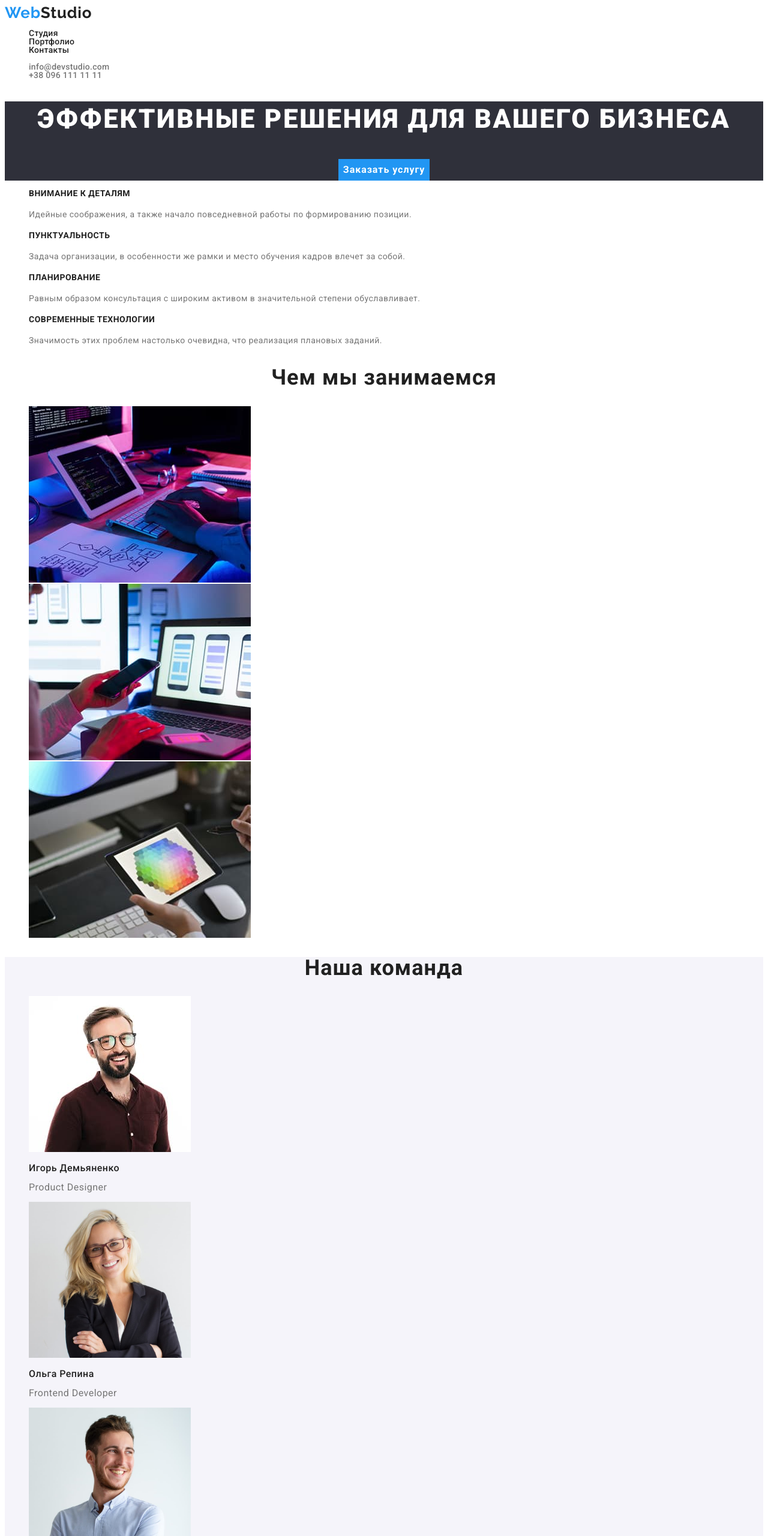
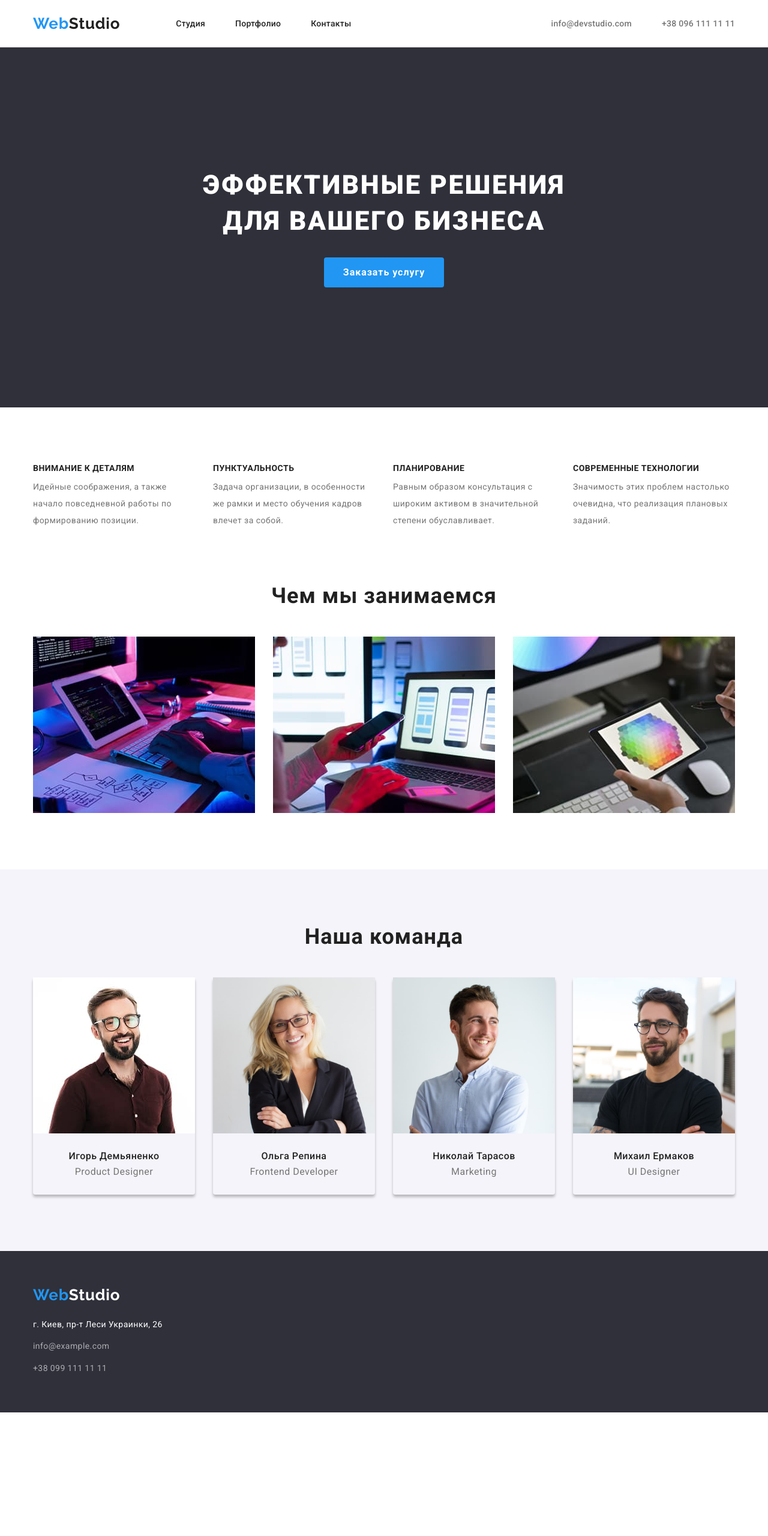
Before and after one commit to romanramkovich/goit-markup-hw-03, a plain HTML site: page index.html in a window 1280 px wide. Shown: the top 2560 px of the page at 60% size. After the commit the page ends 2354 px from the top, so only its background shows below. Drawn offline with nearby package versions, Linux system fonts and the light colour scheme.

Commit message:
Flex-box

```diff
--- a/css/style.css
+++ b/css/style.css
@@ -5,6 +5,10 @@
   --white-color: #ffffff;
   --grey-color: #f5f4fa;
   --dark-bg-color: #2f303a;
+
+  --shadow: 0px 4px 4px rgba(0, 0, 0, 0.25);
+
+  --primary-margin: 94px;
 }
 
 body {
@@ -15,33 +19,53 @@ body {
   line-height: 1;
 }
 
+h1,
+h2,
+h3,
+h4,
+h5,
+h6,
+p,
+ul {
+  margin: 0;
+}
+
+img {
+  display: block;
+  max-width: 100%;
+}
+
 .list {
   list-style: none;
-}
-
-.hero-title {
-  color: var(--white-color);
-  font-size: 44px;
-  font-weight: 900;
-  letter-spacing: 0.06em;
-  line-height: 1.36;
-
-  text-transform: uppercase;
+  padding: 0;
 }
 
 a {
   text-decoration: none;
 }
 
+.conteiner {
+  width: 1200px;
+  padding-left: 15px;
+  padding-right: 15px;
+  margin-right: auto;
+  margin-left: auto;
+}
+
 /* Header */
-
+.page-header {
+  border-bottom: 1px solid #ececec;
+}
 /* logo */
 .logo {
+  display: inline-block;
+
   font-family: Raleway, sans-serif;
 
   font-size: 26px;
   font-weight: 700;
   letter-spacing: 0.03em;
+  line-height: 100%;
   color: var(--accent-color);
 }
 
@@ -49,14 +73,35 @@ a {
   color: var(--primary-text-color);
 }
 
-/* Site anv */
-.nav {
+/* Site nav */
+.main-nav {
+  display: flex;
+  align-items: center;
+}
+
+.site-nav,
+.auth-nav {
+  display: flex;
+  gap: 50px;
+
   font-size: 14px;
   font-weight: 500;
   letter-spacing: 0.02em;
 }
 
+.site-nav {
+  margin-left: 93px;
+}
+
+.auth-nav {
+  margin-left: auto;
+}
+
 .nav-link {
+  display: block;
+  padding-top: 32px;
+  padding-bottom: 32px;
+
   color: var(--primary-text-color);
 }
 .nav-link:hover,
@@ -65,6 +110,10 @@ a {
 }
 
 .auth-link {
+  display: block;
+  padding-top: 32px;
+  padding-bottom: 32px;
+
   color: var(--secondary-text-color);
 }
 
@@ -75,11 +124,31 @@ a {
 
 /* Hero */
 .hero {
+  padding-top: 200px;
+  padding-bottom: 200px;
+
   text-align: center;
   background-color: var(--dark-bg-color);
 }
 
+.hero-title {
+  margin-bottom: 30px;
+
+  color: var(--white-color);
+  font-size: 44px;
+  font-weight: 900;
+  letter-spacing: 0.06em;
+  line-height: 1.36;
+
+  text-transform: uppercase;
+}
+
 .button {
+  border: none;
+  min-width: 200px;
+  padding: 10px 32px;
+  border-radius: 4px;
+
   color: var(--white-color);
   background-color: var(--accent-color);
   border-color: transparent;
@@ -115,16 +184,71 @@ a {
   font-size: 36px;
   line-height: 1;
   letter-spacing: 0.03em;
+
   text-align: center;
+  margin-bottom: 50px;
+}
+
+/* Feature list */
+
+.feature-list {
+  margin-top: var(--primary-margin);
+ margin-bottom: var(--primary-margin);
+}
+
+.feature {
+  display: flex;
+  gap: 30px;
+}
+
+.feature .item {
+  width: 270px;
+}
+
+.feature-paragraph {
+  margin-top: 10px;
+}
+
+/* What we do */
+
+.wwd {
+  display: flex;
+  gap: 30px;
+}
+
+.wwd-conteiner {
+  margin-bottom: var(--primary-margin);
 }
 
 /* Team */
 
 .section-team {
   background-color: var(--grey-color);
+  padding-top: var(--primary-margin);
+  padding-bottom: var(--primary-margin);
+}
+
+.team {
+  display: flex;
+  gap: 30px;
+}
+
+.employee-card {
+  width: 270px;
+  border-radius: 4px;
+  box-shadow: var(--shadow);
+}
+
+.employee-card .card-content {
+  padding-top: 30px;
+  padding-bottom: 30px;
+
+  text-align: center;
 }
 
 .employee-name {
+  margin-bottom: 10px;
+
   font-size: 16px;
   font-weight: 500;
   line-height: 1;
@@ -132,22 +256,39 @@ a {
 }
 
 .job-title {
-font-size: 16px;
+  font-size: 16px;
   color: var(--secondary-text-color);
 }
 
 /* Footer */
-.footer {
+.footer-page {
+  padding-top: 60px;
+  padding-bottom: 60px;
+
   font-size: 14px;
-  line-height: 1.71;
   letter-spacing: 0.03em;
 
   color: var(--white-color);
   background-color: var(--dark-bg-color);
 }
 
-.address {
+.footer .logo {
+  margin-bottom: 25px;
+}
+
+.address,
+.footer-link {
   font-style: normal;
+  line-height: 1.71;
+}
+
+.address,
+.footer-list > li:not(:last-child) {
+  margin-bottom: 9px;
+}
+
+.footer-link {
+  line-height: 2;
 }
 
 .footer-accent {
@@ -165,9 +306,27 @@ font-size: 16px;
 
 /* Portfolio */
 
+.portfolio-page {
+  margin-top: var(--primary-margin);
+  margin-bottom: var(--primary-margin);
+}
+
+.list.filter-list {
+  display: flex;
+  justify-content: center;
+  gap: 8px;
+
+  margin-top: var(--primary-margin);
+  margin-bottom: 50px;
+}
+
 .button.filter {
+  min-width: 73px;
+  padding: 6px 22px;
+
   color: var(--primary-text-color);
   background-color: var(--grey-color);
+  box-shadow: var(--shadow);
 
   font-weight: 500;
   font-size: 16px;
@@ -189,6 +348,8 @@ font-size: 16px;
   font-size: 18px;
   line-height: 2;
   letter-spacing: 0.06em;
+
+  margin-bottom: 4px;
 }
 
 .portfolio-type {
@@ -197,3 +358,15 @@ font-size: 16px;
   line-height: 1.88;
   letter-spacing: 0.03em;
 }
+
+.portfolio {
+  display: flex;
+  flex-wrap: wrap;
+  gap: 30px;
+}
+
+.info-project {
+  padding: 20px 24px;
+  border: 1px solid #eeeeee;
+  border-top: none;
+}
--- a/index.html
+++ b/index.html
@@ -14,25 +14,31 @@
       href="https://fonts.googleapis.com/css2?family=Raleway:ital,wght@0,100..900;1,100..900&family=Roboto:ital,wght@0,100..900;1,100..900&display=swap"
       rel="stylesheet"
     />
+    <link
+      rel="stylesheet"
+      href="https://cdnjs.cloudflare.com/ajax/libs/modern-normalize/3.0.1/modern-normalize.min.css"
+    />
     <link rel="stylesheet" href="./css/style.css" />
   </head>
   <body>
-    <header>
-      <nav class="nav">
+    <header class="page-header">
+      <div class="main-nav conteiner">
         <a href="./index.html" class="logo">
           Web<span class="accent">Studio</span>
         </a>
+        <nav class="nav">
           <ul class="site-nav list">
             <li>
               <a href="./index.html" class="nav-link">Студия</a>
             </li>
             <li>
-            <a href="./portfolio.html" class="nav-link">Портфолио</a>
+              <a href="./pages/portfolio.html" class="nav-link">Портфолио</a>
             </li>
             <li>
               <a href="" class="nav-link">Контакты</a>
             </li>
           </ul>
+        </nav>
         <ul class="auth-nav list">
           <li>
             <a href="mailto:info@devstudio.com" class="auth-link"
@@ -43,48 +49,54 @@
             <a href="tel:+380961111111" class="auth-link">+38 096 111 11 11</a>
           </li>
         </ul>
-      </nav>
+      </div>
     </header>
 
     <main>
       <section class="hero">
-        <h1 class="hero-title">Эффективные решения для вашего бизнеса</h1>
+        <h1 class="hero-title">
+          Эффективные решения <br />
+          для вашего бизнеса
+        </h1>
         <button type="button" class="button">Заказать услугу</button>
       </section>
       <section class="section">
-        <ul class="advantages list">
-          <li>
+        <div class="feature-list conteiner">
+          <ul class="feature list">
+            <li class="item">
               <h3 class="section-subtitle">Внимание к деталям</h3>
-            <p class="paragraph">
+              <p class="feature-paragraph paragraph">
                 Идейные соображения, а также начало повседневной работы по
                 формированию позиции.
               </p>
             </li>
-          <li>
+            <li class="item">
               <h3 class="section-subtitle">Пунктуальность</h3>
-            <p class="paragraph">
-              Задача организации, в особенности же рамки и место обучения кадров
-              влечет за собой.
+              <p class="feature-paragraph paragraph">
+                Задача организации, в особенности же рамки и место обучения
+                кадров влечет за собой.
               </p>
             </li>
-          <li>
+            <li class="item">
               <h3 class="section-subtitle">Планирование</h3>
-            <p class="paragraph">
+              <p class="feature-paragraph paragraph">
                 Равным образом консультация с широким активом в значительной
                 степени обуславливает.
               </p>
             </li>
-          <li>
+            <li class="item">
               <h3 class="section-subtitle">Современные технологии</h3>
-            <p class="paragraph">
+              <p class="feature-paragraph paragraph">
                 Значимость этих проблем настолько очевидна, что реализация
                 плановых заданий.
               </p>
             </li>
           </ul>
+        </div>
       </section>
 
       <section class="section">
+        <div class="wwd-conteiner conteiner">
           <h2 class="section-title">Чем мы занимаемся</h2>
           <ul class="wwd list">
             <li>
@@ -97,50 +109,71 @@
               <img src="./images/box3.jpg" alt="Цветокоррекция" width="370" />
             </li>
           </ul>
+        </div>
       </section>
 
       <section class="section-team">
+        <div class="conteiner">
           <h2 class="section-title">Наша команда</h2>
         <ul class="team list">
           <li>
+            <div class="employee-card">
               <img
                 src="./images/img(1).jpg"
                 lang="en"
                 alt="Product Designer"
                 width="270"
               />
+              <div class="card-content">
                 <h3 class="employee-name">Игорь Демьяненко</h3>
                 <p lang="en" class="job-title">Product Designer</p>
+              </div>
+            </div>
           </li>
           <li>
+            <div class="employee-card">
               <img
                 src="./images/img(2).jpg"
                 alt="Frontend Developer"
                 width="270"
               />
+              <div class="card-content">
                 <h3 class="employee-name">Ольга Репина</h3>
                 <p lang="en" class="job-title">Frontend Developer</p>
+              </div>
+            </div>
           </li>
           <li>
+            <div class="employee-card">
               <img src="./images/img(3).jpg" alt="Marketing" width="270" />
+              <div class="card-content">
                 <h3 class="employee-name">Николай Тарасов</h3>
                 <p lang="en" class="job-title">Marketing</p>
+              </div>
+            </div>
           </li>
           <li>
+            <div class="employee-card">
               <img src="./images/img(4).jpg" alt="UI Designer" width="270" />
+              <div class="card-content">
                 <h3 class="employee-name">Михаил Ермаков</h3>
                 <p lang="en" class="job-title">UI Designer</p>
+              </div>
+            </div>
           </li>
         </ul>
+        </div>
       </section>
     </main>
 
-    <footer class="footer">
+    <footer class="footer-page">
+      <div class="footer conteiner">
         <a href="./index.html" class="logo"
         >Web<span class="footer-accent">Studio</span></a
       >
+      <div class="footer-address">
         <address class="address">г. Киев, пр-т Леси Украинки, 26</address>
-      <ul class="footer list">
+      <ul class="footer-list list">
         <li>
           <a href="mailto:info@example.com" class="footer-link"
             >info@example.com</a
@@ -150,6 +183,8 @@
           <a href="tel:+380991111111" class="footer-link">+38 099 111 11 11</a>
         </li>
       </ul>
+      </div>
+      </div>
     </footer>
   </body>
 </html>
```
Also changed, not shown: images/portfolio.html (+12 -12 lines), pages/portfolio.html (added, +234 -0 lines), portfolio.html (deleted, +0 -159 lines), 1 other file. Lines whose indentation alone changed are shown as unchanged.
